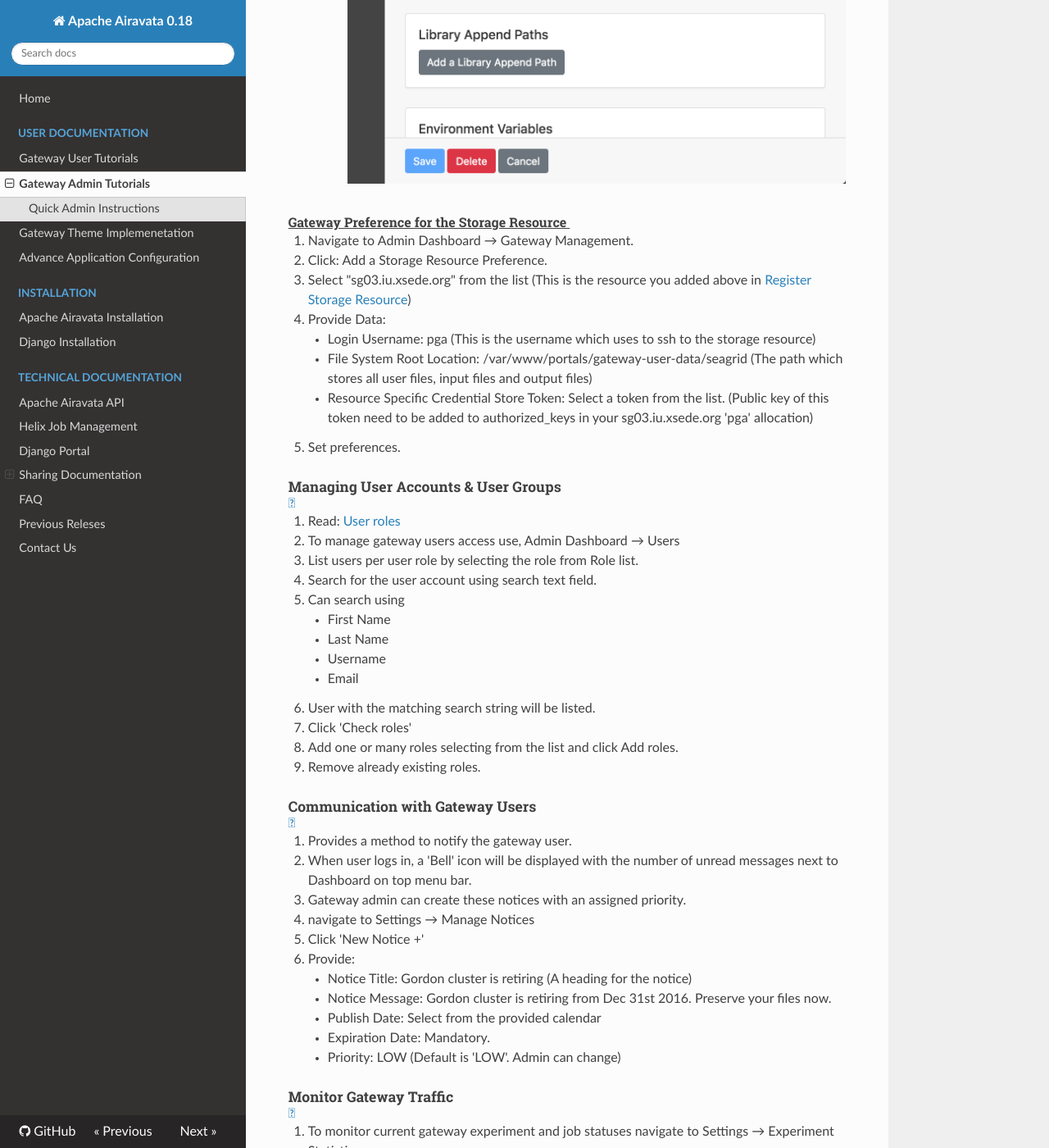
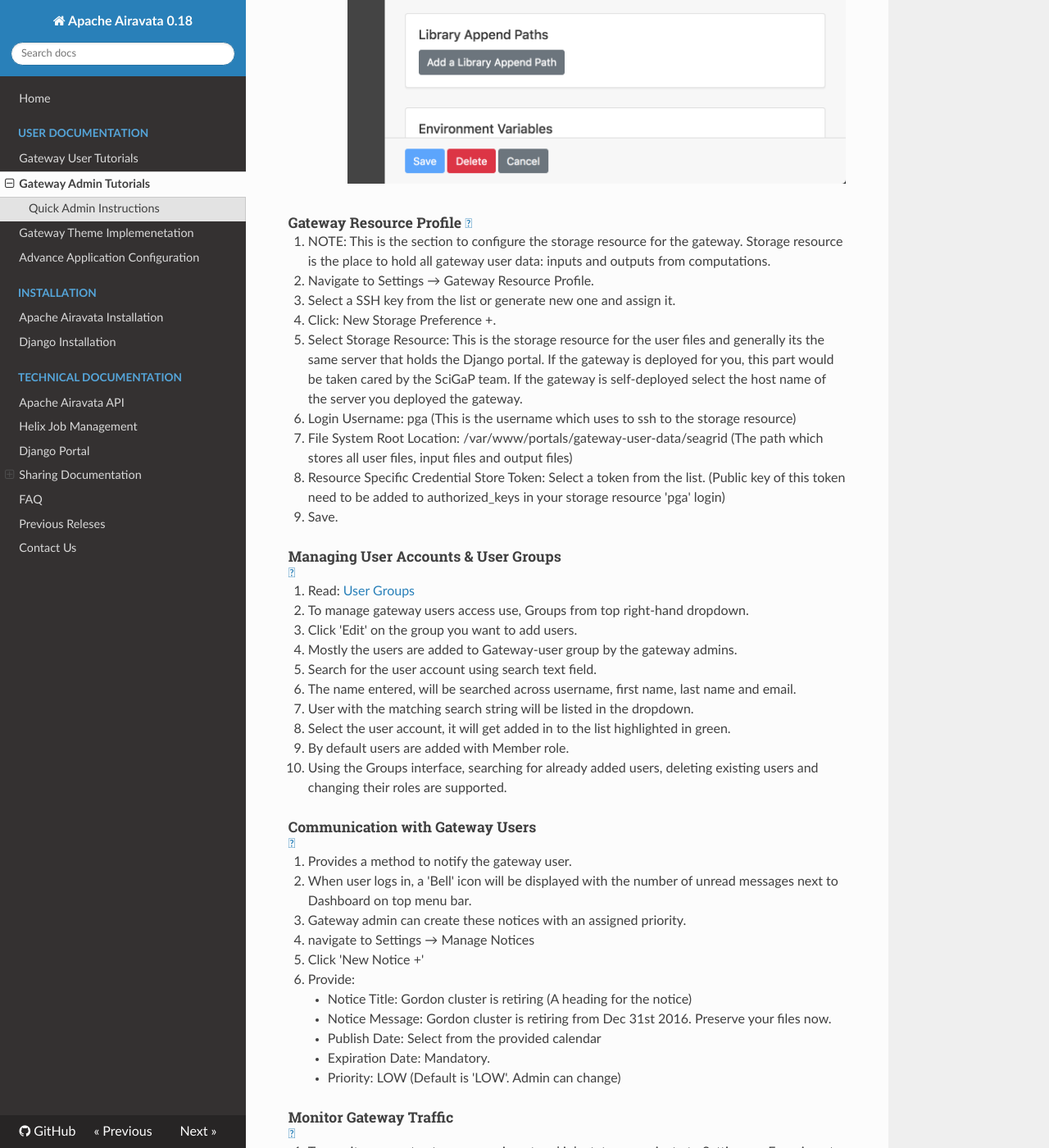
Before and after one commit to isabella232/airavata-docs, an MkDocs documentation site: the page built from docs/user-documentation/admin-tutorials.md, in a window 1280 px wide and 1400 px high, scrolled down 9039 px. Shown: the whole window at 82% size. Built offline with MkDocs 1.6.1, drawn with Linux system fonts in a browser that asks for light colours; nearby versions of some CDN libraries; old or Windows-style settings are respelled for this version of MkDocs; some of the changed text lies outside the part shown.

Commit message:
Adding admin user instructions

```diff
--- a/docs/user-documentation/admin-tutorials.md
+++ b/docs/user-documentation/admin-tutorials.md
@@ -27,7 +27,7 @@ This documentation is a quick set-up instructions for  gateway Settings configur
 2. <a href= "#Resources">Register your Compute & Storage Resources</a></br>
 3. <a href= "#GroupResourceProfile">Configure Group Resource Profile (GRP)</a></br>
 4. <a href="#GaussianJob">Register Gaussian Application</a></br>
-8. <a href= "#Preference">Gateway Preference Management</a></br>
+8. <a href= "#StorePreference">Gateway Resource Profile</a></br>
 9. <a href= "#GtwyAccess">Managing User Accounts & User Groups</a></br>
 10. <a href= "#Notices">Communication with Gateway Users</a></br>
 11. <a href= "#Traffic">Monitor Gateway Traffic</a></br>
@@ -231,31 +231,29 @@ End of this tutorial you will know how to register a new application to run on a
 ![Screenshot](../img/gau-app-dep.png)
 
 
-###### <b><u>Gateway Preference for the Storage Resource </u></b>
-1. Navigate to Admin Dashboard &rarr; Gateway Management.
-2. Click: Add a Storage Resource Preference.
-3. Select "sg03.iu.xsede.org" from the list (This is the resource you added above in <a href="#StoreR">Register Storage Resource</a>)
-4. Provide Data:
-    - Login Username: pga (This is the username which uses to ssh to the storage resource)
-    - File System Root Location: /var/www/portals/gateway-user-data/seagrid (The path which stores all user files, input files and output files)
-    - Resource Specific Credential Store Token: Select a token from the list. (Public key of this token need to be added to authorized_keys in your sg03.iu.xsede.org 'pga' allocation)
-5. Set preferences.
+##### <h5 id="StorePreference">Gateway Resource Profile </h5>
+1. NOTE: This is the section to configure the storage resource for the gateway. Storage resource is the place to hold all gateway user data: inputs and outputs from computations.<br>
+2. Navigate to Settings &rarr; Gateway Resource Profile.
+3. Select a SSH key from the list or generate  new one and assign it.
+4. Click: New Storage Preference +.
+5. Select Storage Resource: This is the storage resource for the user files and generally its the same server that holds the Django portal. If the gateway is deployed for you, this part would be taken cared by the SciGaP team. If the gateway is self-deployed select the host name of the server you deployed the gateway.
+6. Login Username: pga (This is the username which uses to ssh to the storage resource)
+7. File System Root Location: /var/www/portals/gateway-user-data/seagrid (The path which stores all user files, input files and output files)
+8. Resource Specific Credential Store Token: Select a token from the list. (Public key of this token need to be added to authorized_keys in your storage resource 'pga' login)
+9. Save.
 
 
 ##### <h5 id="GtwyAccess">Managing User Accounts & User Groups</h5><br>
-1. Read: [User roles](airavata-user-profiles.md)
-2. To manage gateway users access use, Admin Dashboard &rarr; Users
-3. List users per user role by selecting the role from Role list.
+1. Read: [User Groups](airavata-user-profiles.md)
+2. To manage gateway users access use, Groups from top right-hand dropdown.
+3. Click 'Edit' on the group you want to add users.
+4. Mostly the users are added to Gateway-user group by the gateway admins.
 4. Search for the user account using search text field.
-5. Can search using
-    - First Name
-    - Last Name
-    - Username
-    - Email
-6. User with the matching search string will be listed.
-7. Click 'Check roles'
-8. Add one or many roles selecting from the list and click Add roles.
-9. Remove already existing roles.
+5. The name entered, will be searched across username, first name, last name and email.
+6. User with the matching search string will be listed in the dropdown.
+8. Select the user account, it will get added in to the list highlighted in green.
+9. By default users are added with Member role.
+10. Using the Groups interface, searching for already added users, deleting existing users and changing their roles are supported.
 
 
 ##### <h5 id="Notices">Communication with Gateway Users</h5><br>
```
